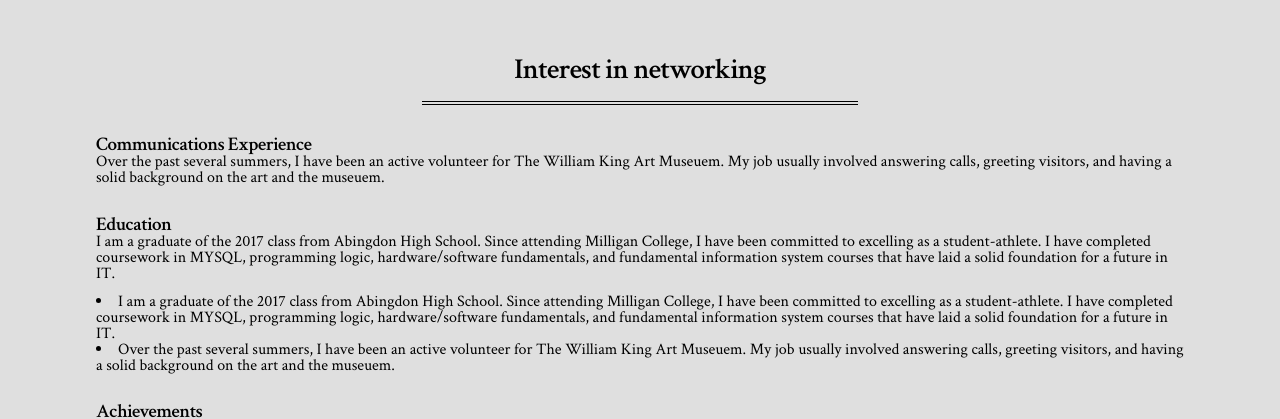
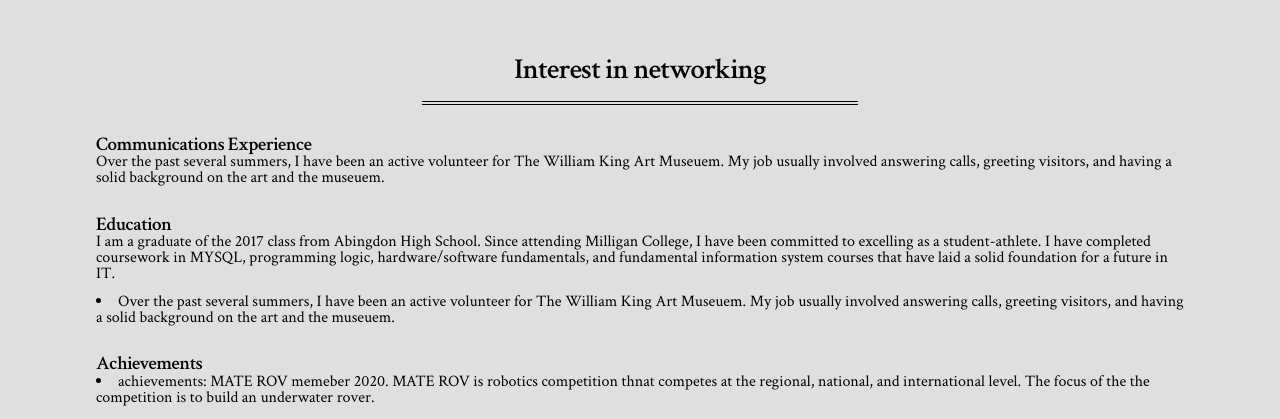
Before and after one commit to ThomasHurt/Thomashurt.github.io, a plain HTML site: page professional.html in a window 1280 px wide. Shown: the part 123-542 px from the top of the page. Drawn offline with nearby package versions, Linux system fonts and the light colour scheme.

Commit message:
Update professional.html

```diff
--- a/professional.html
+++ b/professional.html
@@ -40,10 +40,6 @@
            I have completed coursework in MYSQL, programming logic, hardware/software fundamentals, and fundamental information system courses that have laid a solid foundation
            for a future in IT.</p>
 
-    <li> I am a graduate of the 2017 class from Abingdon High School. Since attending Milligan College, I have been committed to excelling as a student-athlete.
-         I have completed coursework in MYSQL, programming logic, hardware/software fundamentals, and fundamental information system courses that have laid a solid foundation
-         for a future in IT. </li>
-
     <li> Over the past several summers, I have been an active volunteer for The William King Art Museuem. My job usually involved answering calls, greeting visitors, and having
          a solid background on the art and the museuem.</li>
 
```
